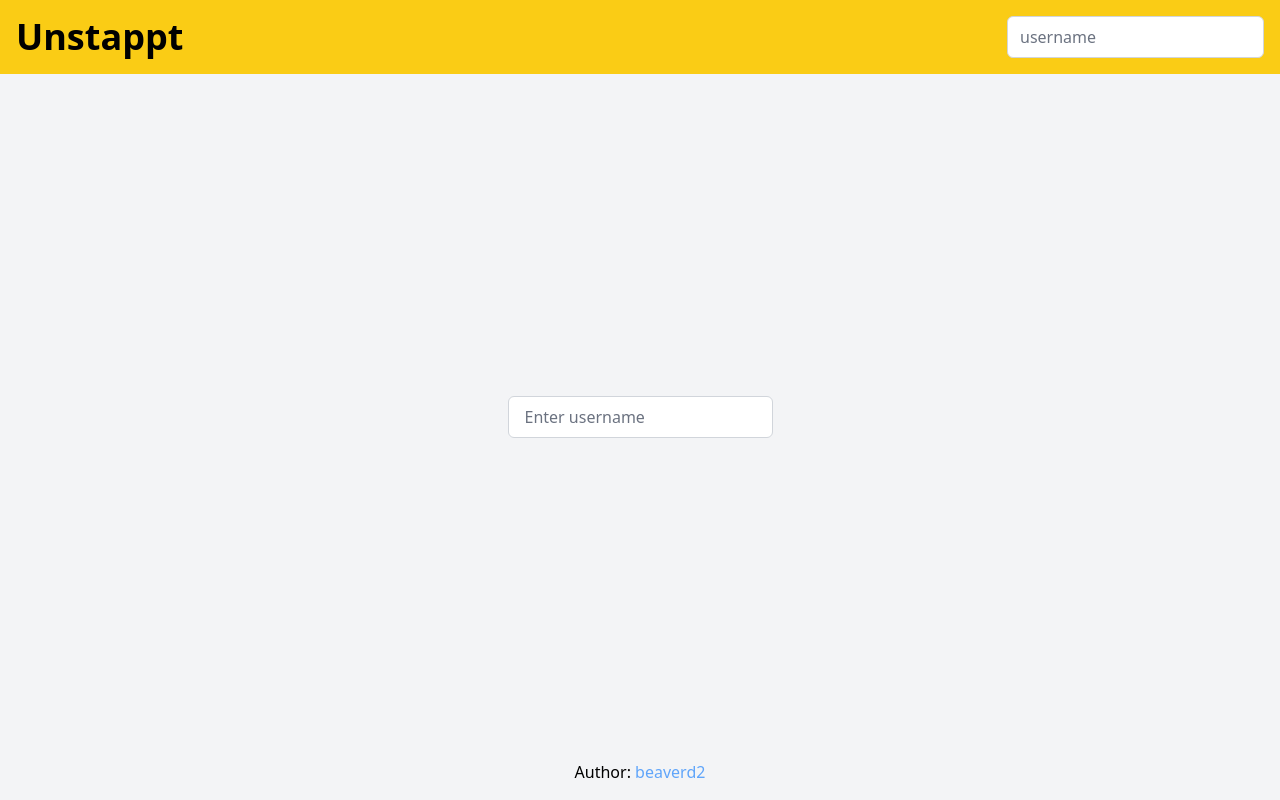
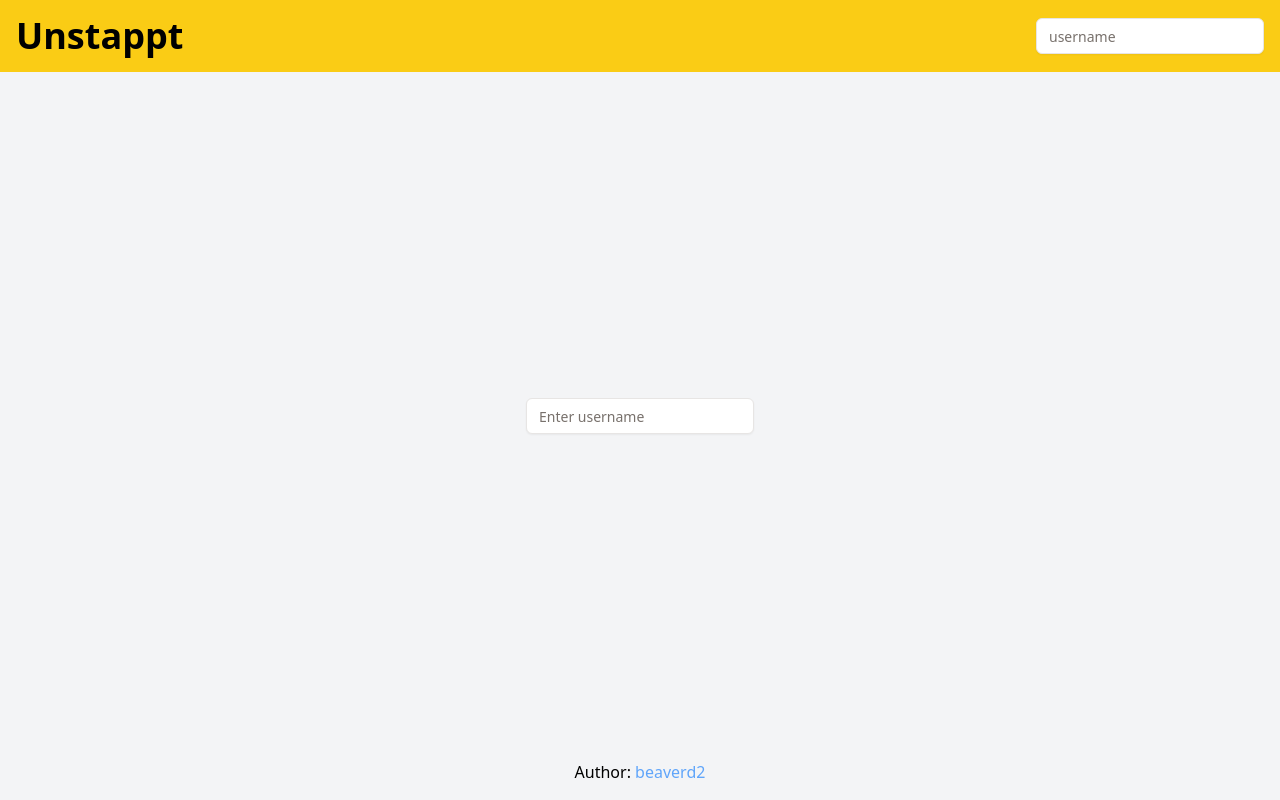
Before and after one commit to beaverd2/unstappt-ts, a Next.js app: page / in a window 1280 px wide. Built offline with nearby package versions, Linux system fonts and the light colour scheme.

Commit message:
feat: add search input

```diff
--- a/app/page.tsx
+++ b/app/page.tsx
@@ -5,10 +5,7 @@
   return (
     <div className="flex flex-1 flex-col items-center justify-center gap-4">
       <div className="w-full max-w-md">
-        <SearchInput
-          placeholder="Enter username"
-          className="w-full rounded-md border border-gray-300 px-4 py-2 focus:outline-none"
-        />
+        <SearchInput placeholder="Enter username" className="w-full bg-white" />
       </div>
       <RecentUsers />
     </div>
--- /dev/null
+++ b/src/components/ui/input.tsx
@@ -0,0 +1,22 @@
+import * as React from "react"
+
+import { cn } from "@/lib/utils"
+
+const Input = React.forwardRef<HTMLInputElement, React.ComponentProps<"input">>(
+  ({ className, type, ...props }, ref) => {
+    return (
+      <input
+        type={type}
+        className={cn(
+          "flex h-9 w-full rounded-md border border-input bg-transparent px-3 py-1 text-base shadow-sm transition-colors file:border-0 file:bg-transparent file:text-sm file:font-medium file:text-foreground placeholder:text-muted-foreground focus-visible:outline-none focus-visible:ring-1 focus-visible:ring-ring disabled:cursor-not-allowed disabled:opacity-50 md:text-sm",
+          className
+        )}
+        ref={ref}
+        {...props}
+      />
+    )
+  }
+)
+Input.displayName = "Input"
+
+export { Input }
--- a/src/widgets/header/index.tsx
+++ b/src/widgets/header/index.tsx
@@ -8,7 +8,7 @@
         <Link className="text-xl font-semibold md:text-4xl" href="/" passHref>
           Unstappt
         </Link>
-        <SearchInput className="w-40 rounded-md border-gray-300 md:w-auto" />
+        <SearchInput className="w-40 bg-white md:w-auto" />
       </div>
     </div>
   )
--- a/src/widgets/search-input/index.tsx
+++ b/src/widgets/search-input/index.tsx
@@ -2,6 +2,7 @@
 
 import { ChangeEvent, FormEvent, useRef, useState } from 'react'
 import { useRouter } from 'next/navigation'
+import { Input } from '@/components/ui/input'
 
 interface SearchInputProps {
   placeholder?: string
@@ -36,7 +37,7 @@
 
   return (
     <form onSubmit={handleSubmit}>
-      <input
+      <Input
         onChange={handleInput}
         value={username}
         placeholder={placeholder}
```
